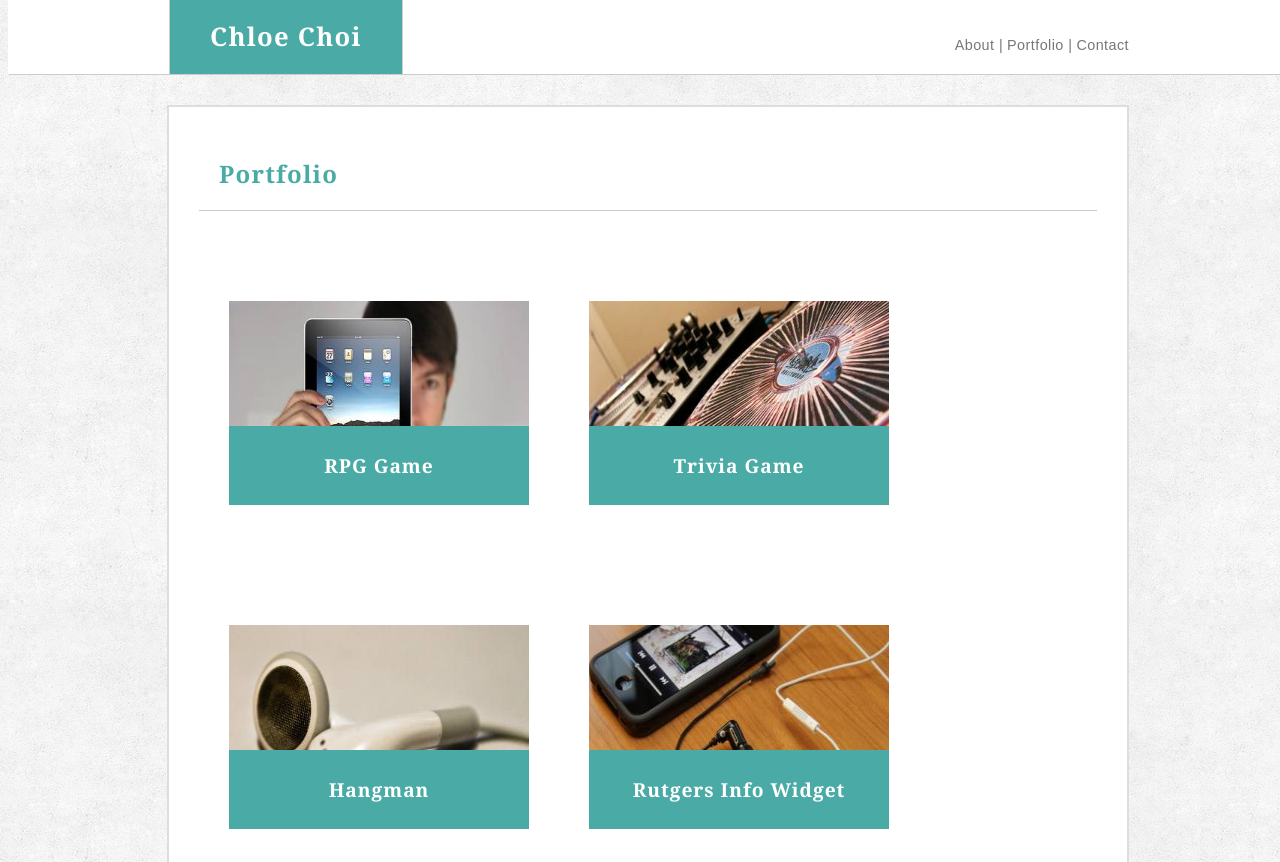
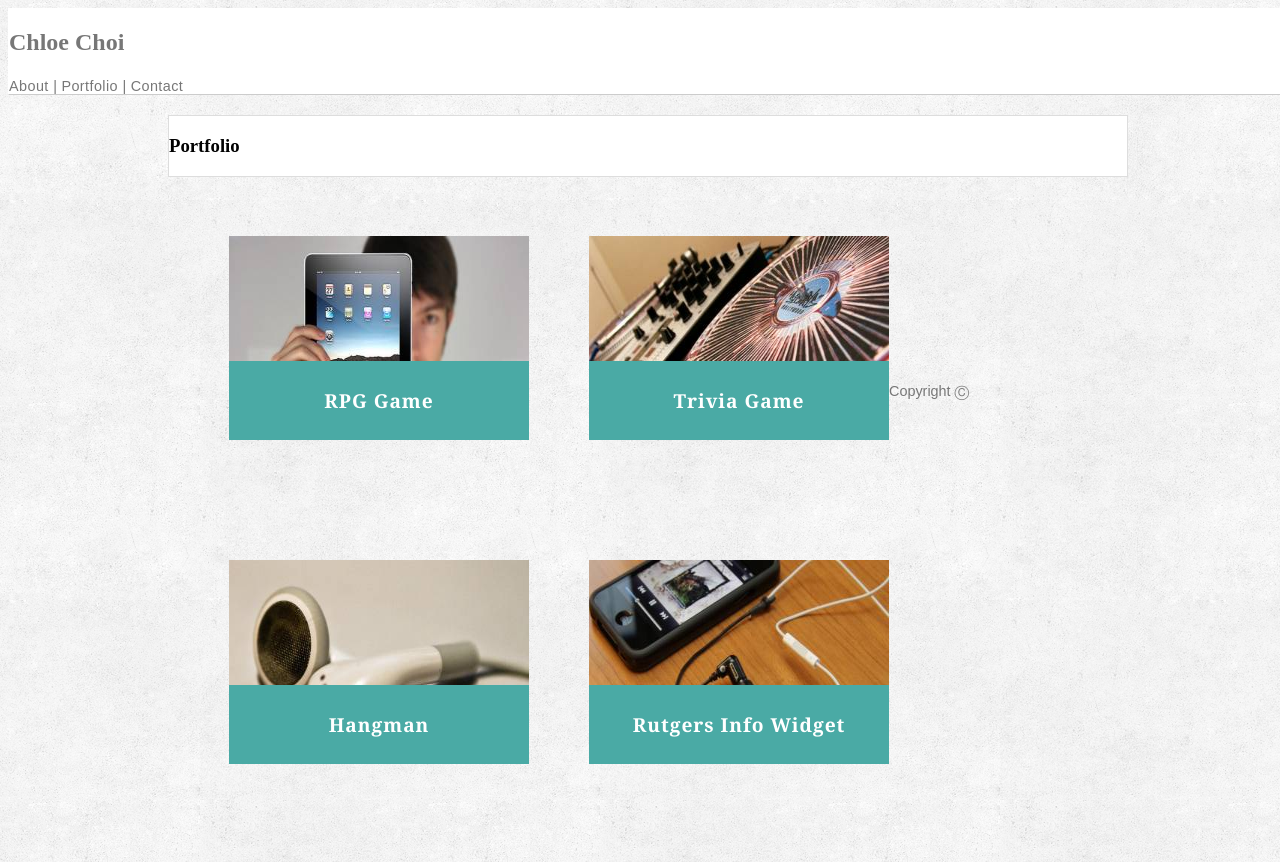
Before and after one commit to chloec222/Responsive-Portfolio, a plain HTML site: page portfolio.html in a window 1280 px wide. Shown: the top 862 px of the page. Drawn offline with Linux system fonts and the light colour scheme.

Commit message:
Update portfolio.html

```diff
--- a/portfolio.html
+++ b/portfolio.html
@@ -6,22 +6,20 @@
     <meta http-equiv="X-UA-Compatible" content="ie=edge">
     <title>Portfolio</title>
     <link href="style.css" type="text/css" rel="stylesheet" />
-    <link href="style2.css" type="text/css" rel="stylesheet" />
+
 
 </head>
 
 
 <body>
 
-    <div class="header" style="position: relative; top: -10px;">
-        <div class="wrapper">
+    <div class="header">
 
-         <a href="#" class="logo">Chloe Choi</a>
+         <a href="index.html"><h2>Chloe Choi</h2></a>
 
-
-            <ul id="nav" >
+            <nav>
                 <li>
-                    <a href="index1.html">About |</a>
+                    <a href="index.html">About |</a>
                 </li>
 
                  <li>
@@ -31,17 +29,17 @@
                 <li>
                     <a href="contact.html"> Contact</a>
                 </li>
-            </ul>
+            </nav>
 
-        </div>
     </div>
 
 
 
 
-  <div class="wrapper2">
-  <section style="display:inline-block">
-    <h1 id="heading2">Portfolio</h1>
+
+  <div class="wrapper">
+  <section>
+    <h3>Portfolio</h3>
 
       <div class="container">
         <img src="images/1.jpg" alt="tech image" class="medium">
@@ -84,8 +82,8 @@
     <div id="space"> </div>
 
 
-    <div id="footer" style="position: relative; bottom: +20px;">
-        <p id="copyright">Copyright &#9400;</p>
+    <div class="footer">
+        <p class="copyright">Copyright &#9400;</p>
     </div>
 
 </body>
```
